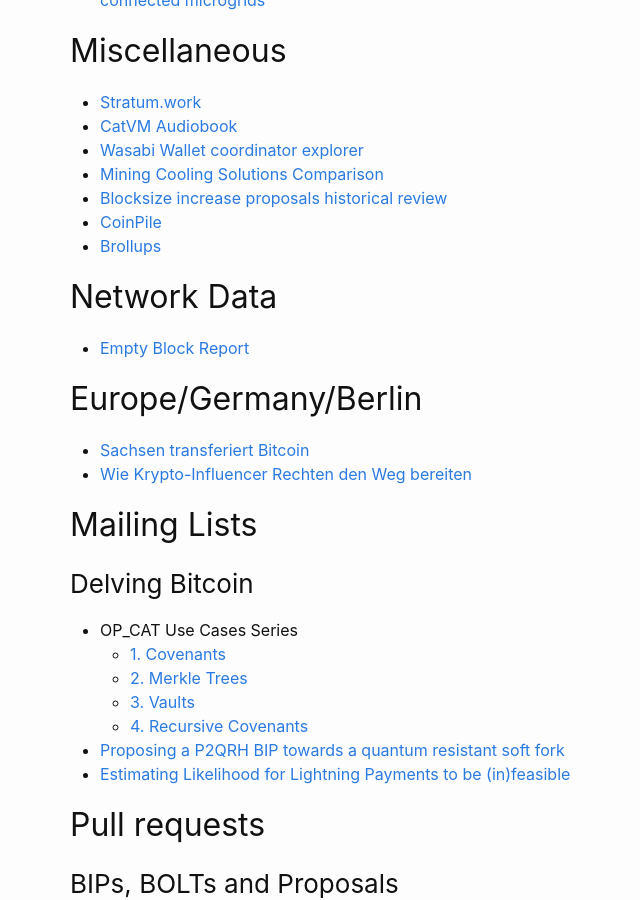
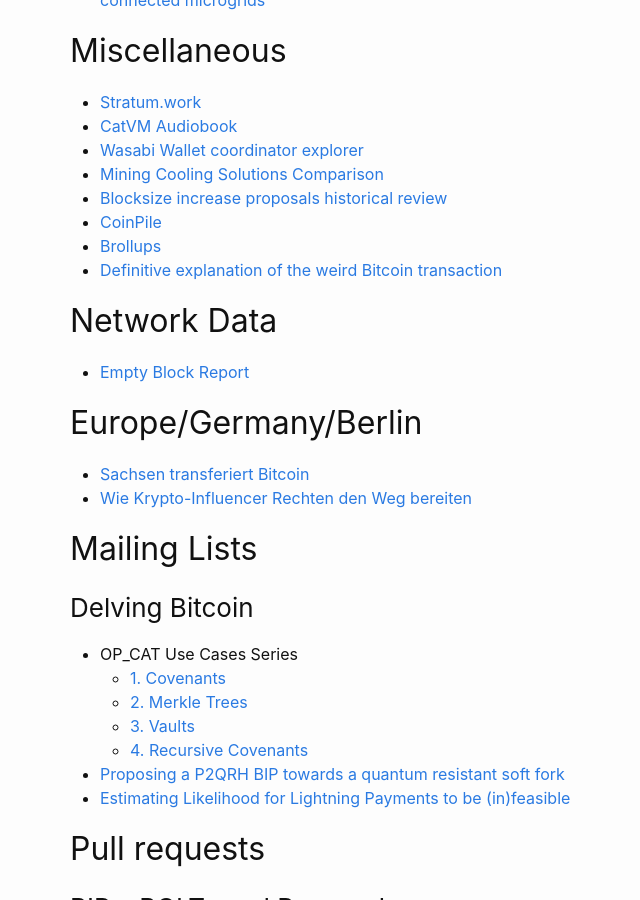
Before and after one commit to fjahr/bitdevsberlin, a Jekyll site: the page built from _posts/2024-07-10-socratic-seminar-57.md, in a window 1280 px wide and 900 px high, scrolled down 569 px. Shown: the whole window, without its empty margins (200-840 px from the left). Built offline with Jekyll 4.4.1, drawn with Linux system fonts in a browser that asks for light colours.

Commit message:
Add link to #57

```diff
--- a/_posts/2024-07-10-socratic-seminar-57.md
+++ b/_posts/2024-07-10-socratic-seminar-57.md
@@ -28,6 +28,7 @@ Thanks to [Ordimint](https://ordimint.com) for sponsoring food and drinks for th
 - [Blocksize increase proposals historical review](https://x.com/ajtowns/status/1798185661570441383)
 - [CoinPile](https://x.com/JeremyRubin/status/1797315646327345538)
 - [Brollups](https://brqgoo.medium.com/introducing-brollups-18ec4081f6e7)
+- [Definitive explanation of the weird Bitcoin transaction](https://stacker.news/items/600187)
 
 ## Network Data
 
```
